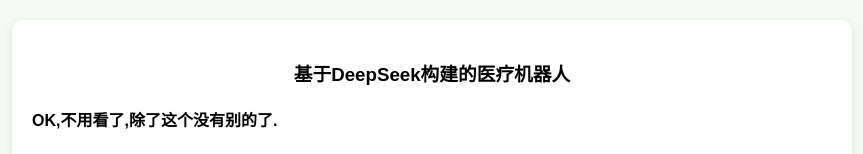
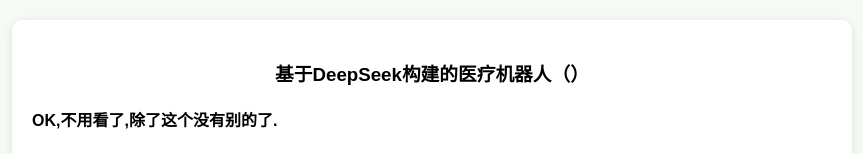
Before and after one commit to Firstpioneer/simple-framework, a plain HTML site: page bot2/public/index.html in a window 1280 px wide. Shown: the top 154 px of the page, without its empty margins (208-1071 px from the left). Drawn offline with Linux system fonts and the light colour scheme.

Commit message:
Update index.html

```diff
--- a/bot2/public/index.html
+++ b/bot2/public/index.html
@@ -86,7 +86,7 @@
 </head>
 <body>
     <div class="container">
-         <h3 style="text-align: center;">基于DeepSeek构建的医疗机器人</h3>
+         <h3 style="text-align: center;">基于DeepSeek构建的医疗机器人（）</h3>
         <h4>OK,不用看了,除了这个没有别的了.</h4>
         <h4>这个简单的页面，后端连接了deepseek,缺点就是它是deepseek，不是医疗问答机器人</h4>
         <h4>所以难点来了:1，如何将deepseek封装为一个医生角色</h4>
```
